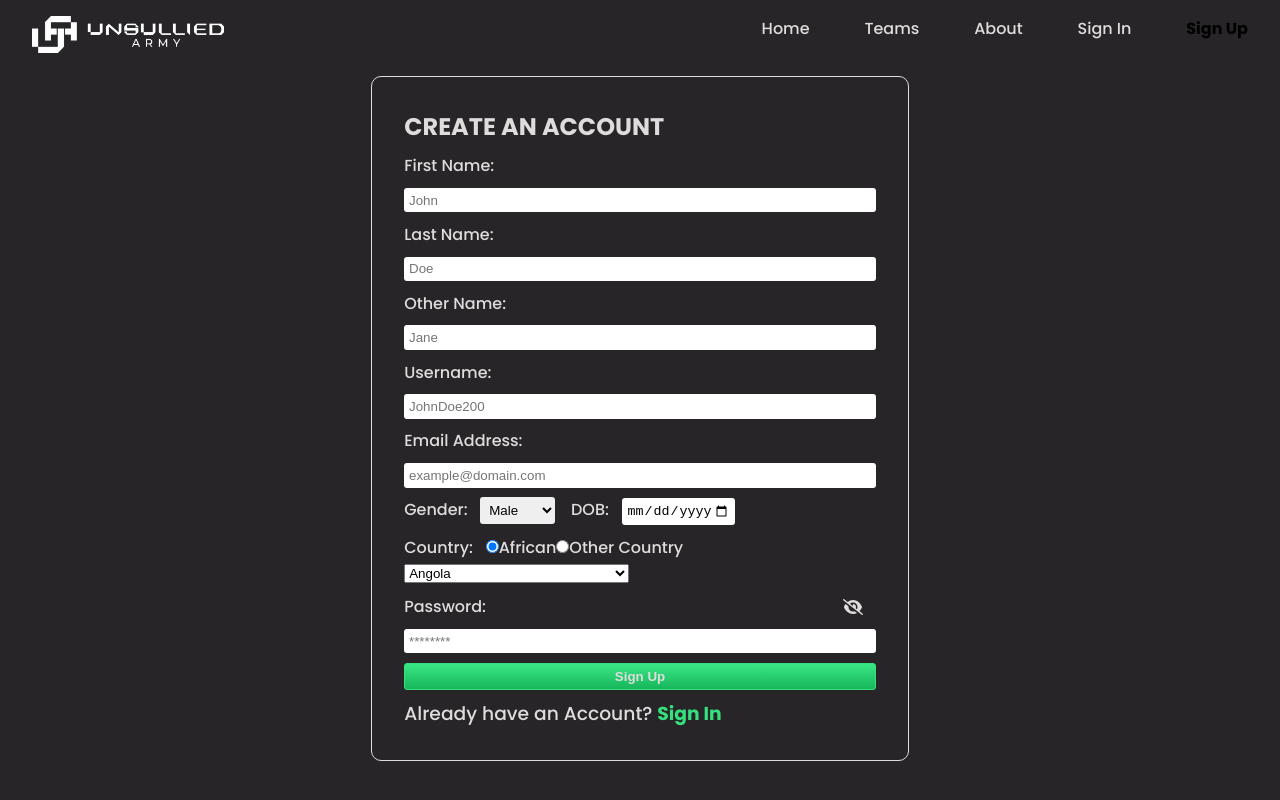
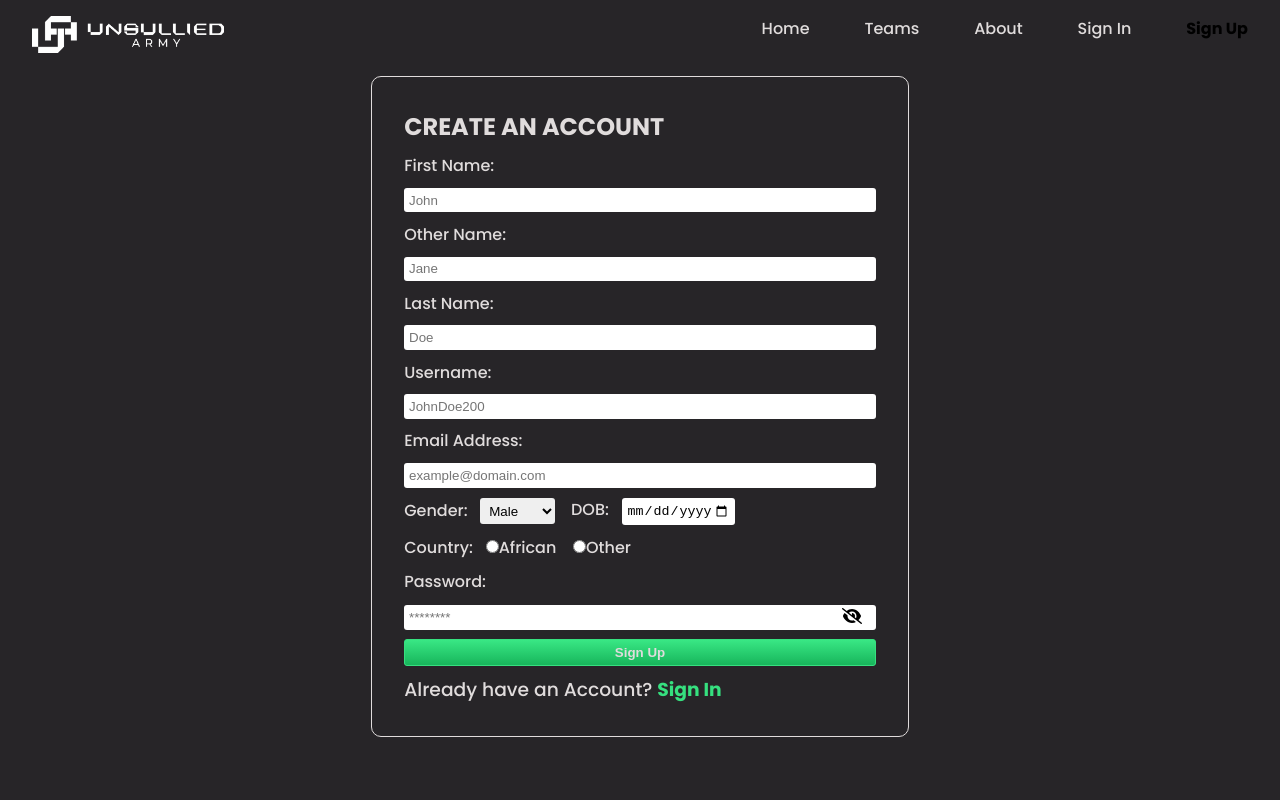
Before and after one commit to ColTheDeveloper/unsullied-army, a React (Create React App) app in the folder client/: page /register in a window 1280 px wide. Built offline with nearby package versions, Linux system fonts and the light colour scheme.

Commit message:
move the eye icon into the text box

```diff
--- a/client/src/Pages/Login/Login.css
+++ b/client/src/Pages/Login/Login.css
@@ -34,9 +34,16 @@
     color: var(--green-hover-color);
 }
 .pass{
-    display: flex;
-    justify-content: space-between;
-    align-items: center;
+    position: relative;
+}
+.pass>svg{
+    position: absolute;
+    bottom: 20%;
+    right: 3%;
+    color: black;
+}
+.pass>input{
+    width: 100%;
 }
 @media (min-width:451px) and (max-width:850px) {
     .Login>div{
--- a/client/src/Pages/Login/Login.jsx
+++ b/client/src/Pages/Login/Login.jsx
@@ -24,13 +24,16 @@ const Login=()=>{
                             className="u-input"
                         />
                     </div>
-                    <div>
-                        <label className="pass" htmlFor="password">Password: <FontAwesomeIcon onClick={handleShowPassword} icon={showPassword?"fa-solid fa-eye":"fa-solid fa-eye-slash"} /></label>
-                        <input
-                            type={showPassword?"text":"password"}
-                            placeholder={showPassword?"password":"********"}
-                            className="u-input"
-                        />
+                    <div className="input-container">
+                        <label htmlFor="password">Password:</label>
+                        <div className="pass">
+                            <FontAwesomeIcon onClick={handleShowPassword} icon={showPassword?"fa-solid fa-eye":"fa-solid fa-eye-slash"} />
+                            <input
+                                type={showPassword?"text":"password"}
+                                placeholder={showPassword?"password":"********"}
+                                className="u-input"
+                            />
+                        </div>
                     </div>
                     <button className="btn" type="submit">Sign In</button>
                 </form>
--- a/client/src/Pages/Register/Register.css
+++ b/client/src/Pages/Register/Register.css
@@ -33,12 +33,20 @@
 .person{
     display: flex;
     justify-content: flex-start;
+    align-items: center;
     gap: 1rem;
 }
 .pass{
-    display: flex;
-    justify-content: space-between;
-    align-items: center;
+    position: relative;
+}
+.pass>svg{
+    position: absolute;
+    bottom: 20%;
+    right: 3%;
+    color: black;
+}
+.pass>input{
+    width: 100%;
 }
 @media (min-width:451px) and (max-width:850px) {
     .Register>div{
--- a/client/src/Pages/Register/Register.jsx
+++ b/client/src/Pages/Register/Register.jsx
@@ -7,12 +7,15 @@ import countries from "../../data/countries.json";
 
 const Register=()=>{
     const [showPassword, setShowPassword]=useState(false)
+    const [isSelcted, setSelected]=useState(false)
     const [isAfrica, setIsAfrica]=useState(true)
 
     const handleCountry=(e)=>{
+        setSelected(true)
         if(e.target.value==="false"){
             setIsAfrica(false)
-        }else{
+        }
+        if(e.target.value==="true"){
             setIsAfrica(true)
         }
 
@@ -39,18 +42,18 @@ const Register=()=>{
                         />
                     </div>
                     <div className="input-container">
+                        <label>Other Name:</label>
+                        <input
+                            type="text"
+                            placeholder="Jane"
+                            className="u-input"
+                        />
+                    </div>
+                    <div className="input-container">
                         <label>Last Name:</label>
                         <input
                             type="text"
                             placeholder="Doe"
-                            className="u-input"
-                        />
-                    </div>
-                    <div className="input-container">
-                        <label>Other Name:</label>
-                        <input
-                            type="text"
-                            placeholder="Jane"
                             className="u-input"
                         />
                     </div>
@@ -97,16 +100,17 @@ const Register=()=>{
                             name="country"
                             onChange={handleCountry}
                             className="u-input"
-                            defaultChecked
-                        />African
+
+                        />African &nbsp; &nbsp;
                         <input
                             type="radio"
                             value="false"
                             name="country"
                             onChange={handleCountry}
                             className="u-input"
-                        />Other Country
-                        {isAfrica?
+                        />Other &nbsp; &nbsp;
+                        {isSelcted?
+                            isAfrica?
                             <select>
                                 {africanCountries.map((names)=>{
                                     return(
@@ -124,15 +128,19 @@ const Register=()=>{
                                 })}
 
                             </select>
+                        :""
                         }
                     </div>
                     <div className="input-container">
-                        <label className="pass" htmlFor="password">Password: <FontAwesomeIcon onClick={handleShowPassword} icon={showPassword?"fa-solid fa-eye":"fa-solid fa-eye-slash"} /></label>
-                        <input
-                            type={showPassword?"text":"password"}
-                            placeholder={showPassword?"password":"********"}
-                            className="u-input"
-                        />
+                        <label htmlFor="password">Password:</label>
+                        <div className="pass">
+                            <FontAwesomeIcon onClick={handleShowPassword} icon={showPassword?"fa-solid fa-eye":"fa-solid fa-eye-slash"} />
+                            <input
+                                type={showPassword?"text":"password"}
+                                placeholder={showPassword?"password":"********"}
+                                className="u-input"
+                            />
+                        </div>
                     </div>
                     <button className="btn" type="submit">Sign Up</button>
                 </form>
```
